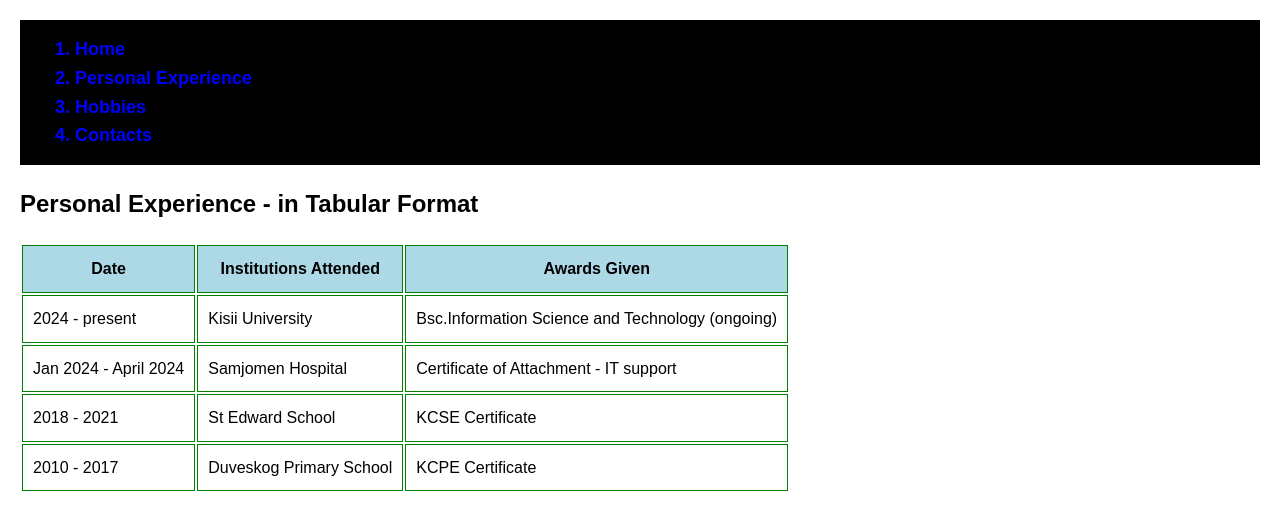
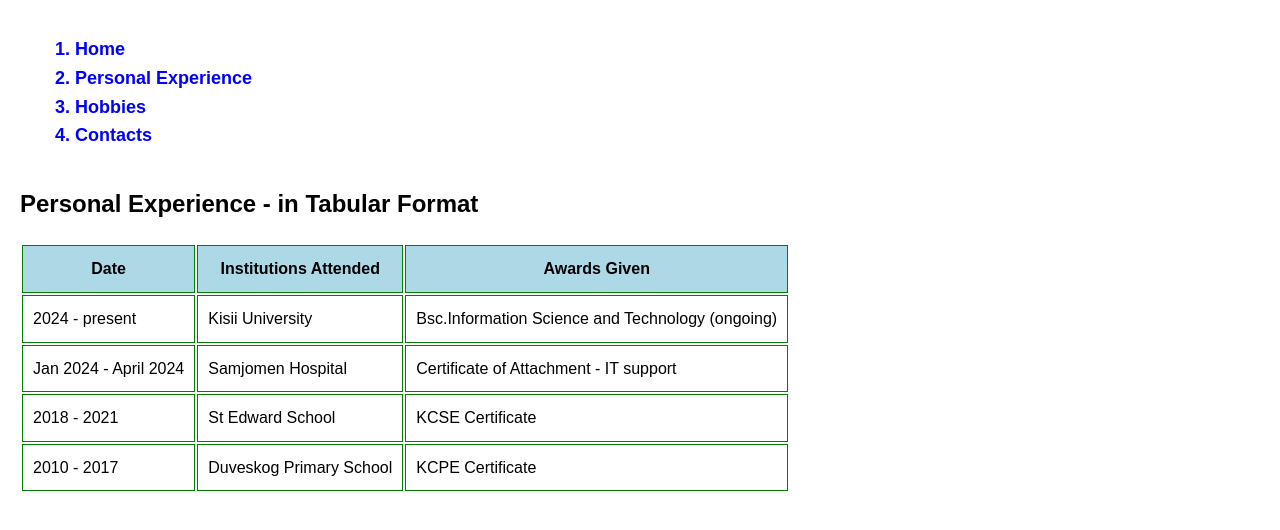
Before and after one commit to shadrackmwita7-blip/my-new-cv, a plain HTML site: page experience.html in a window 1280 px wide. Drawn offline with Linux system fonts and the light colour scheme.

Commit message:
Modify styles in experience.html
Updated the menu background to none and adjusted styles.

```diff
--- a/experience.html
+++ b/experience.html
@@ -7,7 +7,7 @@
             margin:0;
             padding: 20px;
             line-height: 1.6;}
-            .menu{background: #000;
+            .menu{background: none;
             padding: 15px;
             text-align: left;}
             .menu a{color: blue;
```
